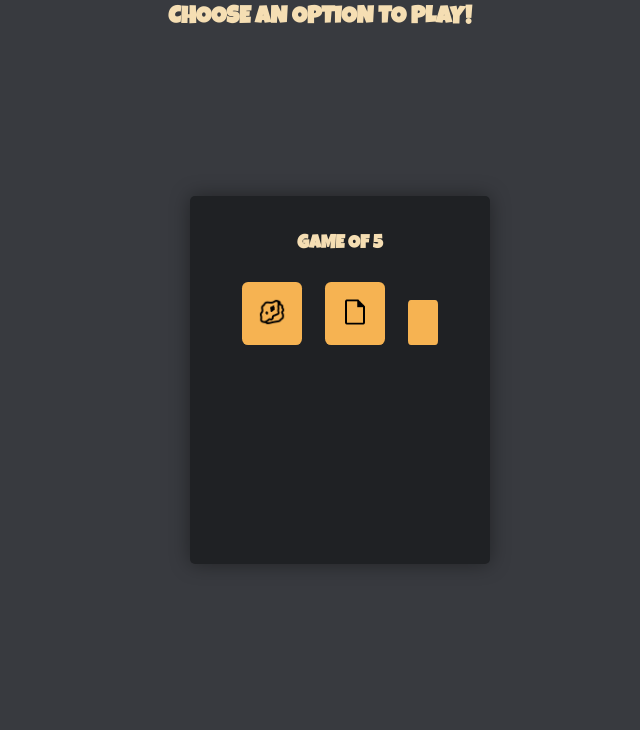
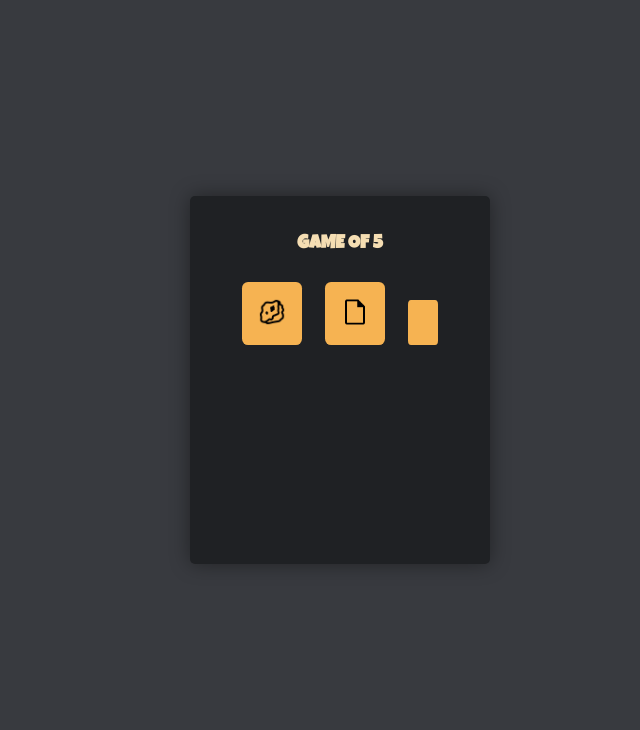
Before and after one commit to dvke/Rock-Paper-Scissors, a plain HTML site: page index.html in a window 1280 px wide. Shown: the part 70-800 px from the top of the page, without its empty margins (320-960 px from the left). Drawn offline with Linux system fonts and the light colour scheme.

Commit message:
touch up

```diff
--- a/index.html
+++ b/index.html
@@ -14,7 +14,6 @@
 
 <body>
     <h1>WELCOME TO ROCK PAPER SCISSORS!</h1>
-    <h2>CHOOSE AN OPTION TO PLAY!</h2>
     <div style="width:300px" class="card">
         <div class="card__face card__face--front">
             <h3>GAME OF 5</h1>
```
